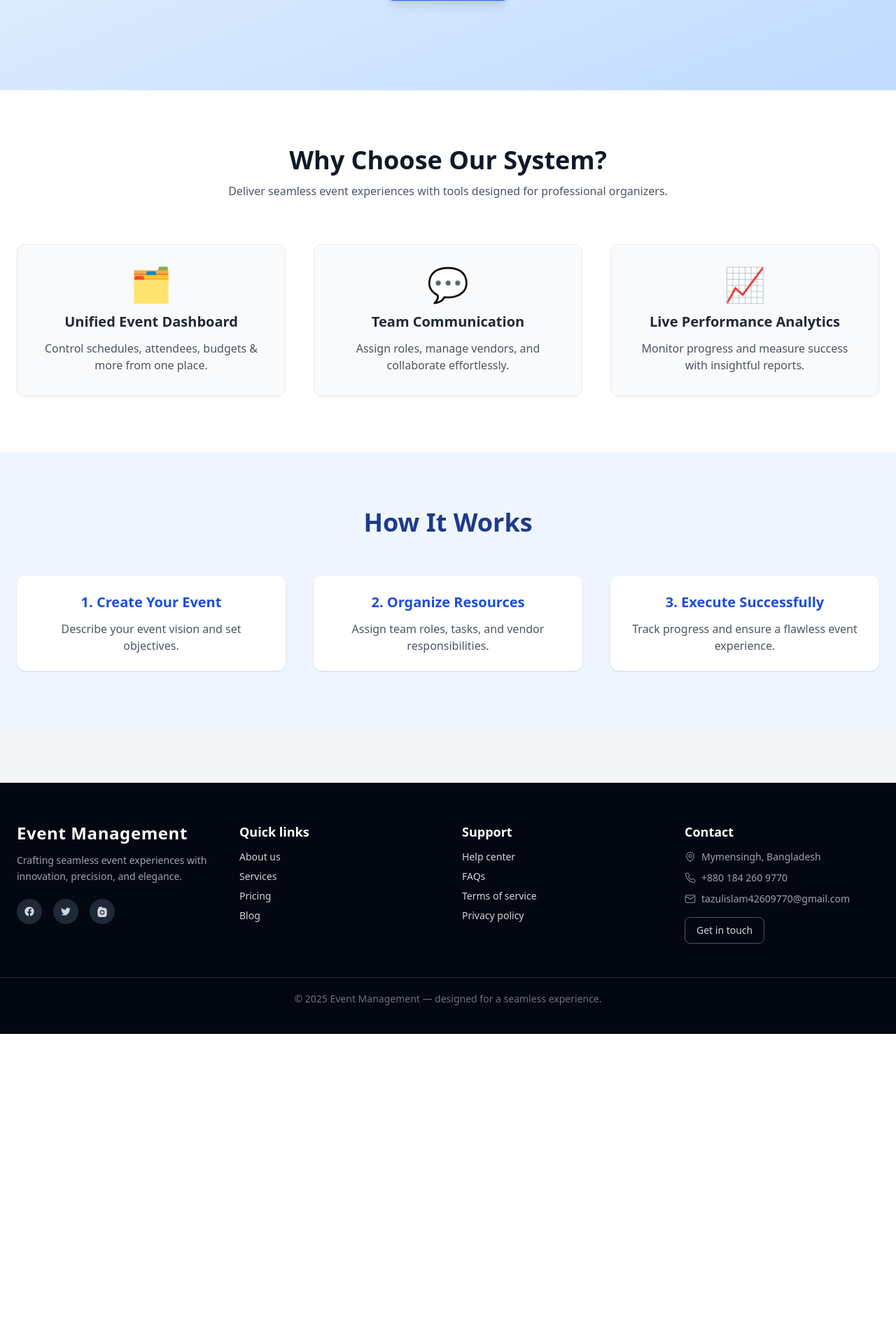
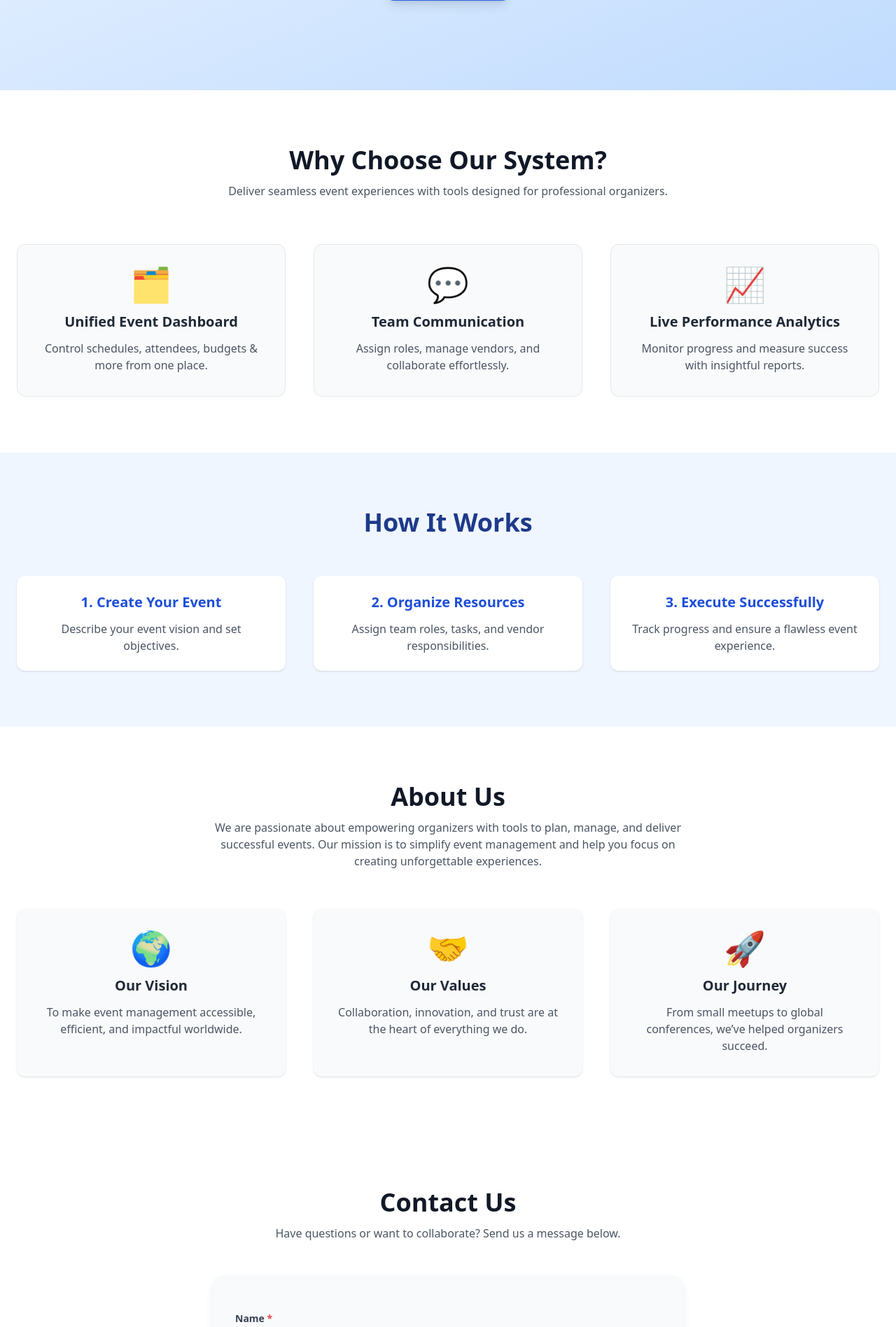
Before and after one commit to tazul9770/SDT_event_management, a Django app: page / in a window 1280 px wide. Shown: the part 463-2360 px from the top of the page at 70% size. Before the commit the page ends 1941 px from the top, so only its background shows below. Run offline with Django 5.2, Linux system fonts and the light colour scheme; some libraries are stand-ins or nearby versions.

Commit message:
about us and contact form added

```diff
--- /dev/null
+++ b/core/templates/about_us.html
@@ -0,0 +1,30 @@
+<!-- ABOUT US -->
+<section class="py-20 bg-white">
+  <div class="container mx-auto px-6 text-center">
+    <h2 class="text-3xl md:text-4xl font-bold text-gray-900">About Us</h2>
+    <p class="mt-3 text-gray-600 max-w-2xl mx-auto">
+      We are passionate about empowering organizers with tools to plan, manage, and deliver successful events.
+      Our mission is to simplify event management and help you focus on creating unforgettable experiences.
+    </p>
+
+    <div class="grid grid-cols-1 md:grid-cols-3 gap-10 mt-14">
+      <div class="bg-gray-50 p-8 rounded-xl shadow hover:shadow-xl transition">
+        <span class="text-5xl">🌍</span>
+        <h3 class="text-xl font-semibold text-gray-800 mt-4">Our Vision</h3>
+        <p class="text-gray-600 mt-3">To make event management accessible, efficient, and impactful worldwide.</p>
+      </div>
+
+      <div class="bg-gray-50 p-8 rounded-xl shadow hover:shadow-xl transition">
+        <span class="text-5xl">🤝</span>
+        <h3 class="text-xl font-semibold text-gray-800 mt-4">Our Values</h3>
+        <p class="text-gray-600 mt-3">Collaboration, innovation, and trust are at the heart of everything we do.</p>
+      </div>
+
+      <div class="bg-gray-50 p-8 rounded-xl shadow hover:shadow-xl transition">
+        <span class="text-5xl">🚀</span>
+        <h3 class="text-xl font-semibold text-gray-800 mt-4">Our Journey</h3>
+        <p class="text-gray-600 mt-3">From small meetups to global conferences, we’ve helped organizers succeed.</p>
+      </div>
+    </div>
+  </div>
+</section>
--- a/core/templates/home.html
+++ b/core/templates/home.html
@@ -74,4 +74,9 @@
   </div>
 </section>
 
+{% include "about_us.html" %}
+
+{% include "accounts/contact.html" %}
+
+
 {% endblock content %}
--- a/core/templates/navfoot.html
+++ b/core/templates/navfoot.html
@@ -37,10 +37,6 @@
 
     <!-- Desktop Menu -->
     <div class="hidden md:flex items-center gap-1">
-
-      <!-- Public links -->
-      <a href="" class="px-3 py-2 rounded-lg text-sm font-semibold text-gray-600 hover:text-blue-700 hover:bg-blue-50 transition-colors">About Us</a>
-      <a href="" class="px-3 py-2 rounded-lg text-sm font-semibold text-gray-600 hover:text-blue-700 hover:bg-blue-50 transition-colors">Contact</a>
 
       <span class="w-px h-6 bg-gray-200 mx-3"></span>
 
--- a/core/views.py
+++ b/core/views.py
@@ -1,4 +1,6 @@
 from django.shortcuts import render
+from user.forms import ContactForm
 
 def home(request):
-    return render(request, 'home.html')
+    form = ContactForm()
+    return render(request, 'home.html', {'form':form})
--- a/event_management/urls.py
+++ b/event_management/urls.py
@@ -3,10 +3,12 @@ from django.urls import path, include
 from core.views import home
 from django.conf.urls.static import static
 from django.conf import settings
+from user.views import ContactView
 
 urlpatterns = [
     path('admin/', admin.site.urls),
     path('', home, name='home'),
+    path('contact/', ContactView.as_view(), name='contact'),
     path('event/', include('event.urls')),
     path('users/', include('user.urls'))
 ]
--- a/user/admin.py
+++ b/user/admin.py
@@ -1,7 +1,9 @@
 from django.contrib import admin
-from user.models import CustomUser
+from user.models import CustomUser, Contact
 
 admin.site.register(CustomUser)
+admin.site.register(Contact)
+
 
 # @admin.register(CustomUser)
 # class AdminUser(admin.ModelAdmin):
--- a/user/forms.py
+++ b/user/forms.py
@@ -3,6 +3,7 @@ from django.contrib.auth import get_user_model
 import re
 from django.contrib.auth.forms import AuthenticationForm, PasswordChangeForm, PasswordResetForm, SetPasswordForm
 from django.contrib.auth.models import Group, Permission
+from user.models import Contact
 
 User = get_user_model()
 
@@ -91,3 +92,8 @@ class EditProfileForm(forms.ModelForm):
         fields = ['username', 'email', 'first_name', 'last_name', 'designation',
                   'designation_related_something', 'location', 'image', 'bio'
                   ]
+
+class ContactForm(forms.ModelForm):
+    class Meta:
+        model = Contact
+        fields = ['name', 'email', 'message']
--- a/user/models.py
+++ b/user/models.py
@@ -12,3 +12,11 @@ class CustomUser(AbstractUser):
 
     def __str__(self):
         return self.username
+
+class Contact(models.Model):
+    name = models.CharField(max_length=100)
+    email = models.EmailField(max_length=250)
+    message = models.TextField()
+
+    def __str__(self):
+        return self.name
--- /dev/null
+++ b/user/templates/accounts/contact.html
@@ -0,0 +1,78 @@
+<!-- CONTACT US -->
+{% load widget_tweaks %}
+<section class="py-20 bg-white">
+  <div class="container mx-auto px-6">
+    <h2 class="text-3xl md:text-4xl font-bold text-gray-900 text-center">Contact Us</h2>
+    <p class="mt-3 text-gray-600 max-w-2xl mx-auto text-center">
+      Have questions or want to collaborate? Send us a message below.
+    </p>
+
+    <div class="mt-12 max-w-2xl mx-auto bg-gray-50 p-8 rounded-xl shadow-lg">
+
+      {% if messages %}
+        <div class="mb-6 space-y-2">
+          {% for msg in messages %}
+            <div class="flex items-center gap-2 bg-green-50 border border-green-200 text-green-700 text-sm px-4 py-3 rounded-lg">
+              <svg xmlns="http://www.w3.org/2000/svg" class="w-4 h-4 flex-shrink-0" fill="none" stroke="currentColor" stroke-width="2" viewBox="0 0 24 24">
+                <path stroke-linecap="round" stroke-linejoin="round" d="M5 13l4 4L19 7" />
+              </svg>
+              {{ msg }}
+            </div>
+          {% endfor %}
+        </div>
+      {% endif %}
+
+      {% if form.non_field_errors %}
+        <div class="mb-6 bg-red-50 border border-red-200 text-red-700 text-sm px-4 py-3 rounded-lg">
+          {% for error in form.non_field_errors %}
+            <p>{{ error }}</p>
+          {% endfor %}
+        </div>
+      {% endif %}
+
+      <form method="POST" action="{% url 'contact' %}" class="space-y-5">
+        {% csrf_token %}
+
+        {% for field in form %}
+          <div>
+            <label for="{{ field.id_for_label }}" class="block mb-1.5 text-sm font-semibold text-gray-700">
+              {{ field.label }}
+              {% if field.field.required %}<span class="text-red-500">*</span>{% endif %}
+            </label>
+
+            {% if field.name == 'message' %}
+              {{ field|add_class:"px-4 py-3 border border-gray-300 rounded-lg resize-none focus:outline-none focus:ring-2 focus:ring-blue-500/40 focus:border-blue-500 w-full text-sm text-gray-800 bg-white transition"|attr:"rows:5" }}
+            {% else %}
+              {{ field|add_class:"px-4 py-3 border border-gray-300 rounded-lg focus:outline-none focus:ring-2 focus:ring-blue-500/40 focus:border-blue-500 w-full text-sm text-gray-800 bg-white transition" }}
+            {% endif %}
+
+            {% if field.help_text %}
+              <p class="text-xs text-gray-400 mt-1">{{ field.help_text }}</p>
+            {% endif %}
+
+            {% if field.errors %}
+              <ul class="mt-1.5 space-y-0.5">
+                {% for error in field.errors %}
+                  <li class="flex items-center gap-1 text-red-600 text-xs">
+                    <svg xmlns="http://www.w3.org/2000/svg" class="w-3.5 h-3.5 flex-shrink-0" fill="none" stroke="currentColor" stroke-width="2" viewBox="0 0 24 24">
+                      <path stroke-linecap="round" stroke-linejoin="round" d="M12 9v3.75m9-.75a9 9 0 11-18 0 9 9 0 0118 0zm-9 3.75h.008v.008H12v-.008z" />
+                    </svg>
+                    {{ error }}
+                  </li>
+                {% endfor %}
+              </ul>
+            {% endif %}
+          </div>
+        {% endfor %}
+
+        <button type="submit"
+          class="w-full flex items-center justify-center gap-2 bg-blue-600 hover:bg-blue-700 text-white font-semibold py-3 rounded-lg shadow-md transition cursor-pointer">
+          <svg xmlns="http://www.w3.org/2000/svg" class="w-4 h-4" fill="none" stroke="currentColor" stroke-width="2" viewBox="0 0 24 24">
+            <path stroke-linecap="round" stroke-linejoin="round" d="M6 12L3.269 3.126A59.768 59.768 0 0121.485 12 59.77 59.77 0 013.27 20.876L5.999 12Zm0 0h7.5" />
+          </svg>
+          Send Message
+        </button>
+      </form>
+    </div>
+  </div>
+</section>
--- a/user/urls.py
+++ b/user/urls.py
@@ -24,5 +24,5 @@ urlpatterns = [
     path('password_reset/', CustomPasswordResetView.as_view(), name='password-reset'),
     path('password-reset/confirm/<uidb64>/<token>/',
          CustomPasswordResetConfirmView.as_view(), name='password_reset_confirm'),
-    path('edit_profile/', EditProfileView.as_view(), name='edit-profile')
+    path('edit_profile/', EditProfileView.as_view(), name='edit-profile'),
 ]
```
Also changed, not shown: user/views.py (+29 -2 lines), user/migrations/0009_contact.py (added).
